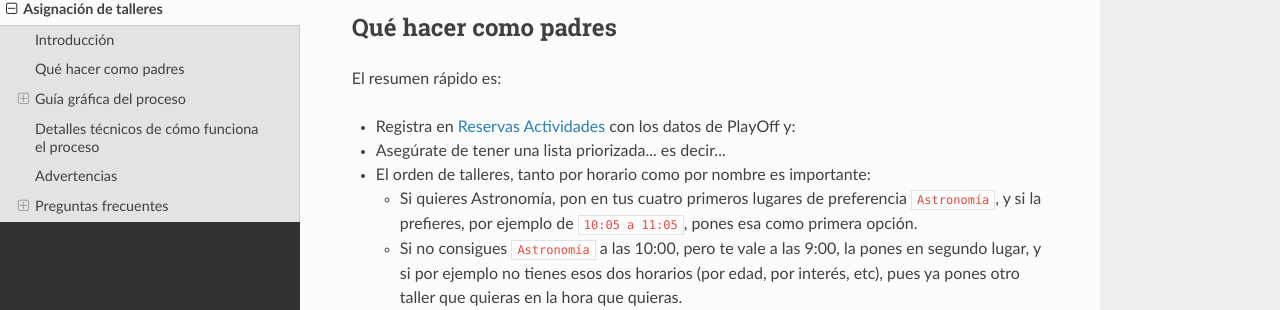
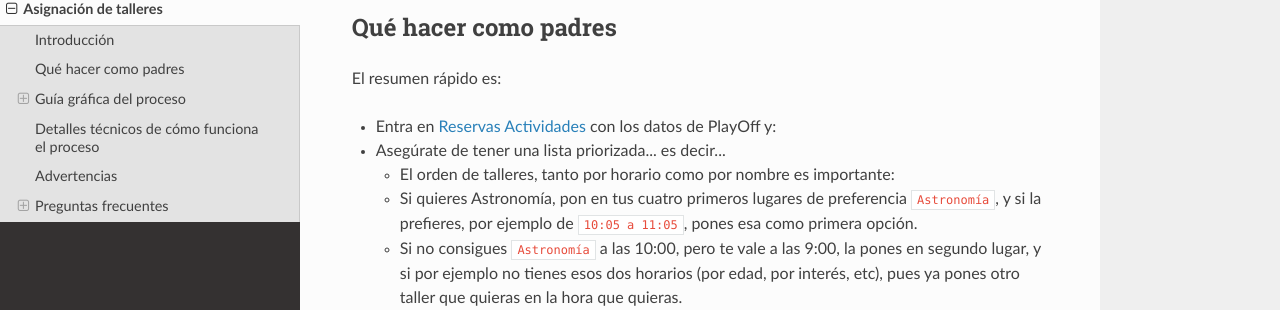
Before and after one commit to asociacion-avast/docs, an MkDocs documentation site: the page built from docs/asignacion.md, in a window 1280 px wide and 900 px high, scrolled down 424 px. Shown: the part 141-451 px from the top of the window. Built offline with MkDocs 1.6.1, drawn with Linux system fonts in a browser that asks for light colours; nearby versions of some CDN libraries.

Commit message:
Ajustar formato

```diff
--- a/docs/asignacion.md
+++ b/docs/asignacion.md
@@ -12,9 +12,9 @@ En las ocasiones pasadas, esto llevó a una caída completa del servidor durante
 
 El resumen rápido es:
 
-- Registra en [Reservas Actividades](https://admin.asociacion-avast.org/reservas) con los datos de PlayOff y:
-- Asegúrate de tener una lista priorizada... es decir...
-  - El orden de talleres, tanto por horario como por nombre es importante:
+- Entra en [Reservas Actividades](https://admin.asociacion-avast.org/reservas) con los datos de PlayOff y:
+  - Asegúrate de tener una lista priorizada... es decir...
+    - El orden de talleres, tanto por horario como por nombre es importante:
     - Si quieres Astronomía, pon en tus cuatro primeros lugares de preferencia `Astronomía`, y si la prefieres, por ejemplo de `10:05 a 11:05`, pones esa como primera opción.
     - Si no consigues `Astronomía` a las 10:00, pero te vale a las 9:00, la pones en segundo lugar, y si por ejemplo no tienes esos dos horarios (por edad, por interés, etc), pues ya pones otro taller que quieras en la hora que quieras.
 - Cada día podrá editarse la lista de prioridades, pero si lo has hecho bien, la lista que hiciste vale para todos los días (y lo lógico es que fuera esa la operativa)
```
